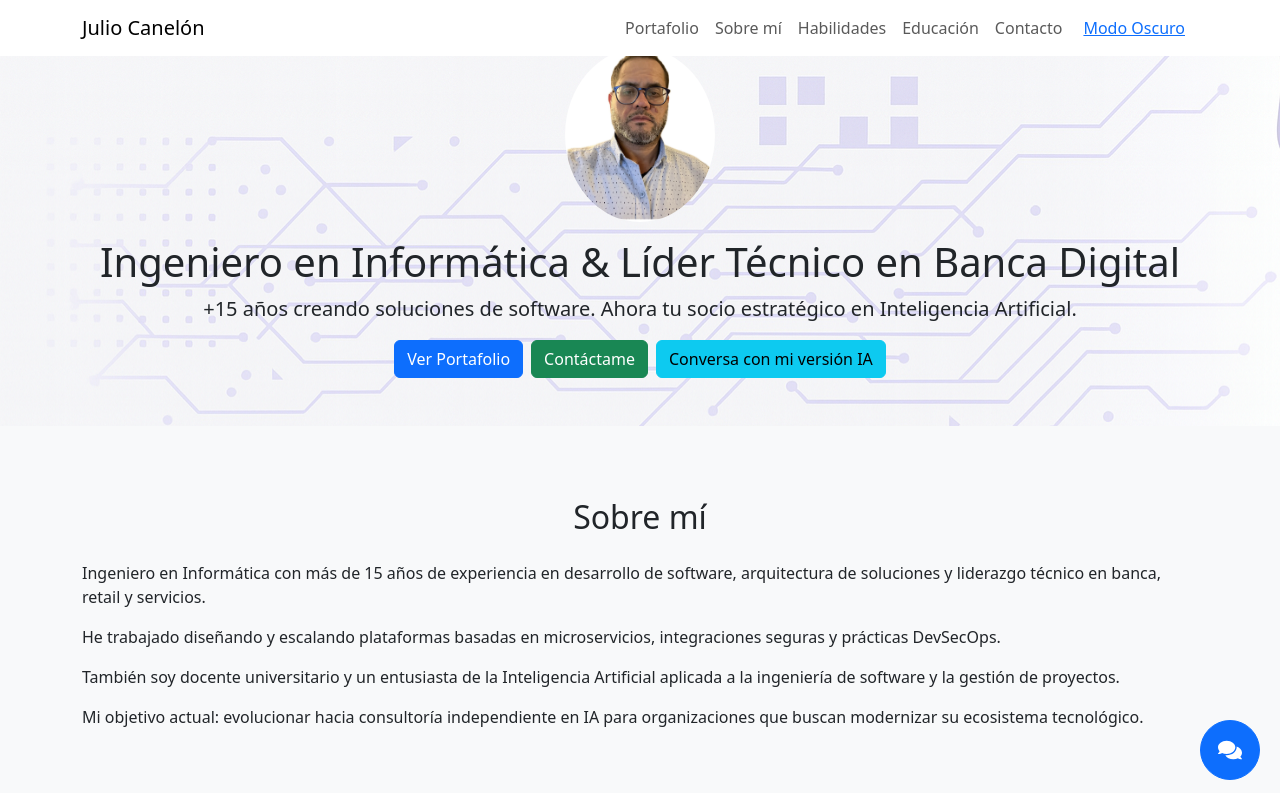
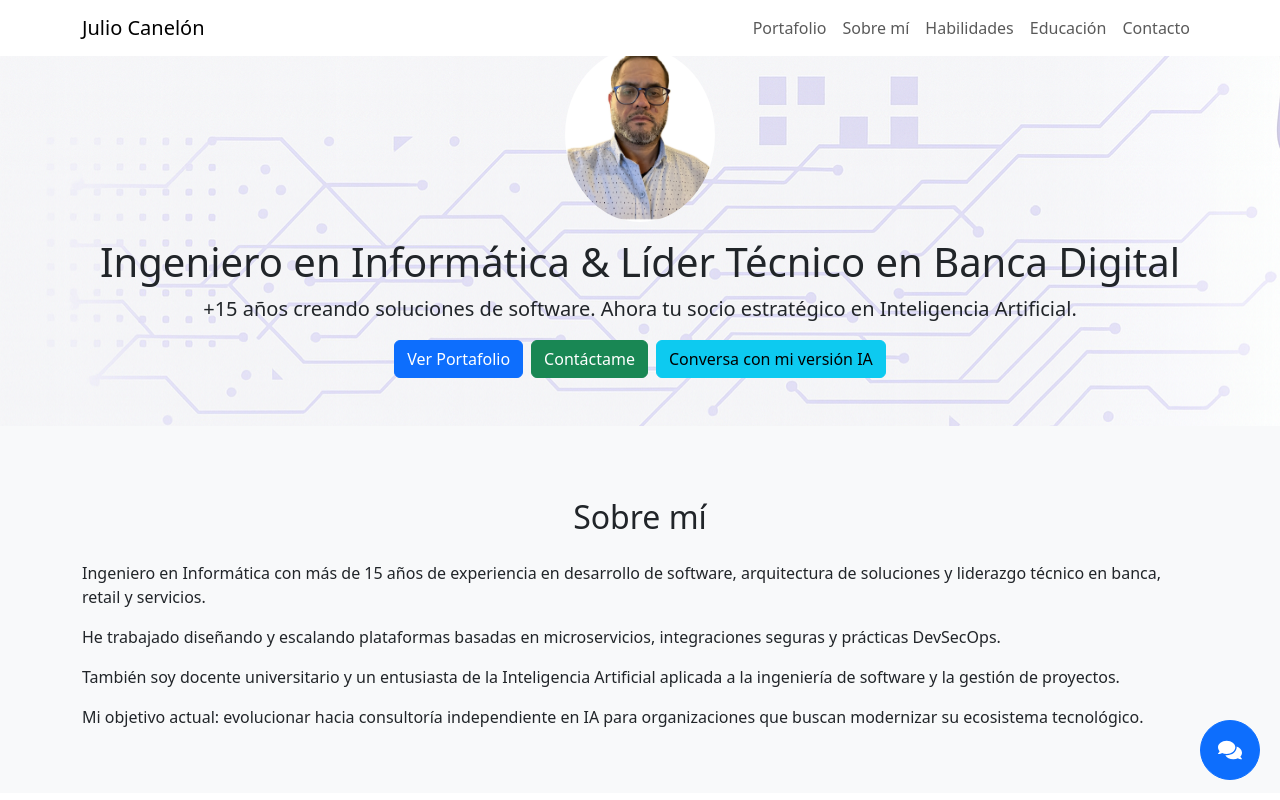
Before and after one commit to juliocanelon/profesional-landingpage, a React (Create React App) app: page / in a window 1280 px wide. Shown: the top 800 px of the page. Built offline with nearby package versions, Linux system fonts and the light colour scheme.

Commit message:
fix eliminar modo oscuro

```diff
--- a/src/components/Header.js
+++ b/src/components/Header.js
@@ -15,7 +15,6 @@ function Header({ dark, onToggle }) {
             <Nav.Link href="#habilidades">Habilidades</Nav.Link>
             <Nav.Link href="#educacion">Educación</Nav.Link>
             <Nav.Link href="#contacto">Contacto</Nav.Link>
-            <ThemeToggle dark={dark} onToggle={onToggle} />
           </Nav>
         </Navbar.Collapse>
       </div>
```
